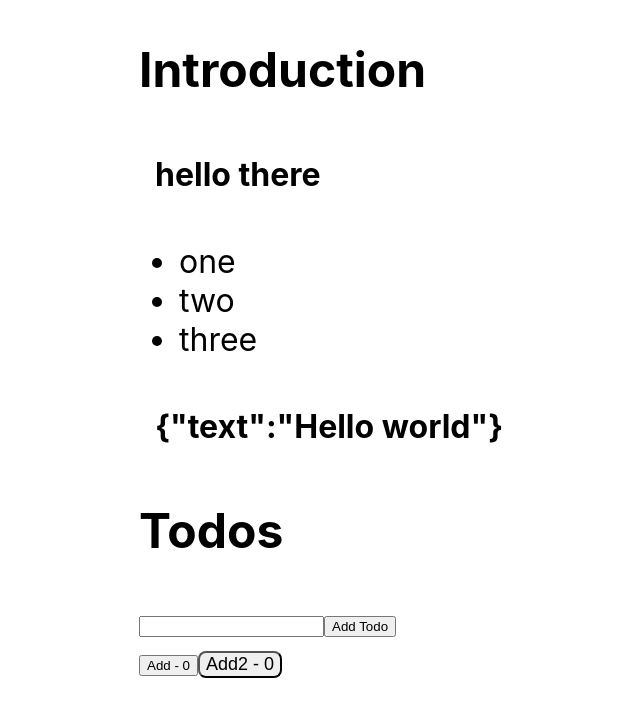
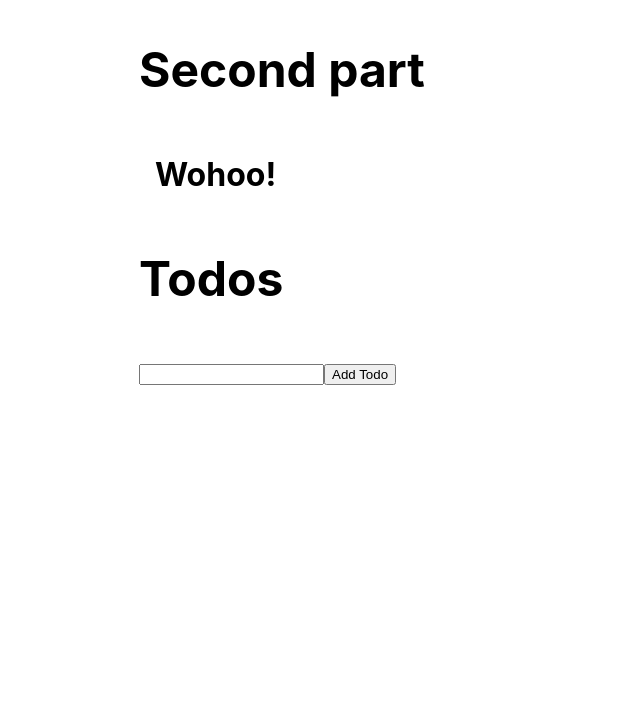
Before and after one commit to adamGini/ts-react-2, a React (Create React App) app: page / in a window 1280 px wide. Shown: the top 716 px of the page, without its empty margins (101-741 px from the left). Built offline with nearby package versions, Linux system fonts and the light colour scheme.

Commit message:
actually did cleanup this time

```diff
--- a/src/App.tsx
+++ b/src/App.tsx
@@ -1,43 +1,18 @@
-// another available cheatsheet: https://github.com/typescript-cheatsheets/react
-// intrinsic elements in react: https://unpkg.com/@types/react@16.4.7/index.d.ts (search for interface IntrinsicElements)
 
-//  -------------- cli command: npx create-react-app name-of-app --template typescript
 import React, {useCallback, useState, useEffect, useReducer, useRef} from 'react';
 import './App.css';
 
 
-// -------------- basic:
 const Heading = ({title}: { title: string }) => <h2>{title}</h2>
 
-// -------------- with children:
-
-// const Box = ({children}: { children: React.ReactNode }) => ( //<--------------------------------------nasty way. Type for the props
-const Box: React.FunctionComponent = ({children}) => ( // nice way. Type for the const
-  <div style={{
+const Box: React.FunctionComponent = ({children}) =>
+  (<div style={{
     padding: "1rem",
     fontWeight: "bold"
   }}>
     {children}
   </div>
 )
-
-// -------------- with props:
-const List: React.FunctionComponent<{
-  items: string[];
-  onClick?: (item: string) => void;
-}> = ({items, onClick}) => (
-  <ul>
-    {items.map((item, idx) => (
-      <li key={idx} onClick={() => onClick?.(item)}>{item}</li>// note the use of optional chaining. Necessary because the function is an optional prop (see line 24)
-    ))}
-  </ul>
-)
-
-// ----------- hooks:
-
-interface Payload {
-  text: string;
-}
 
 interface Todo {
   id: number;
@@ -49,18 +24,6 @@ type ActionType =
   | { type: "REMOVE", id: number }
 
 function App() {
-  const onListClick = useCallback((item: string) => {
-    console.log(item);
-  }, [])
-
-  // State set to null because its waiting for the payload to come from an external source
-  const [payload, setPayload] = useState<Payload | null>(null)
-
-  useEffect(() => {
-    fetch("/data.json")
-      .then(res => res.json())
-      .then(data => setPayload(data))
-  }, [])
 
   const [todos, dispatch] = useReducer((state: Todo[], action: ActionType) => {
     switch (action.type) {
@@ -90,36 +53,10 @@ function App() {
       newTodoRef.current.value = "";
     }
   }, [])
-// -------------- property types
-  // verbose way:
-  const [value, setValue] = useState(0)
 
-  const Incrementer: React.FunctionComponent<{
-    value: number;
-    setValue: React.Dispatch<React.SetStateAction<number>>; // command + hover over the declaration of the function (line 93) and copy-paste
-  }> = ({value, setValue}) => (
-    <button onClick={()=>setValue(value + 1)}>
-      Add - {value}
-    </button>
-  )
-
-  const useNumber = (initialValue: number) => useState<number>(initialValue)
-
-  type UseNumberValue = ReturnType<typeof useNumber>[0]
-  type UseNumberSetValue = ReturnType<typeof useNumber>[1]
-
-  const [value2, setValue2] = useNumber(0)
-
-  const Incrementer2: React.FunctionComponent<{
-    value: UseNumberValue;
-    setValue: UseNumberSetValue;
-  }> = ({value, setValue}) => (
-    <Button onClick={()=>setValue(value + 1)} title={`Add2 - ${value2}`}/>
-
-  )
   const Button: React.FunctionComponent<
     React.DetailedHTMLProps<React.ButtonHTMLAttributes<HTMLButtonElement>, HTMLButtonElement>
-    > & {title?:string} = ({title,children,style, ...rest})=>( // note the '&' extending our original type
+    > & {title?:string} = ({title,children,style, ...rest})=>(
     <button {...rest} style={{
       ...style,
       fontSize:"large",
@@ -129,12 +66,10 @@ function App() {
 
   return (
     <div>
-      <Heading title="Introduction"/>
+      <Heading title="Second part"/>
       <Box>
-        hello there
+        Wohoo!
       </Box>
-      <List items={['one', 'two', 'three']} onClick={onListClick}/>
-      <Box>{JSON.stringify(payload)}</Box>
 
       <Heading title="Todos"/>
       {todos.map(todo => (
@@ -152,9 +87,6 @@ function App() {
         <button onClick={onAddTodo}>Add Todo</button>
       </div>
 
-    <Incrementer value={value} setValue={setValue} />
-    <Incrementer2 value={value2} setValue={setValue2} />
-
     </div>
 
   );
```
